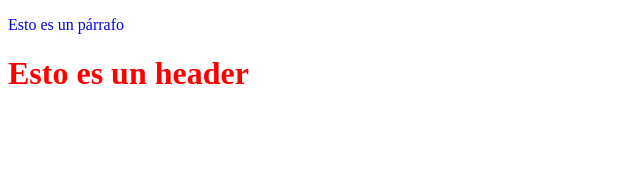
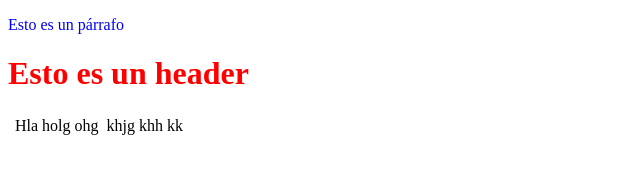
Before and after one commit to RicardoSoberanis/PRACTICA_01_SSGV2, a plain HTML site: page page_a.html in a window 1280 px wide. Shown: the whole page, without its empty margins (0-640 px from the left). Drawn offline with Linux system fonts and the light colour scheme.

Commit message:
cambio rama 1

```diff
--- a/page_a.html
+++ b/page_a.html
@@ -8,5 +8,17 @@
 <body>
 <p>Esto es un párrafo</p>
 <h1>Esto es un header</h1>
+    <table>
+        <th>
+            <td>Hla</td>
+            <td>holg</td>
+            <td>ohg</td>
+        </th>
+        <th>
+            <td>khjg</td>
+            <td>khh</td>
+            <td>kk </td>
+        </th>
+    </table>
 </body>
 </html
```
